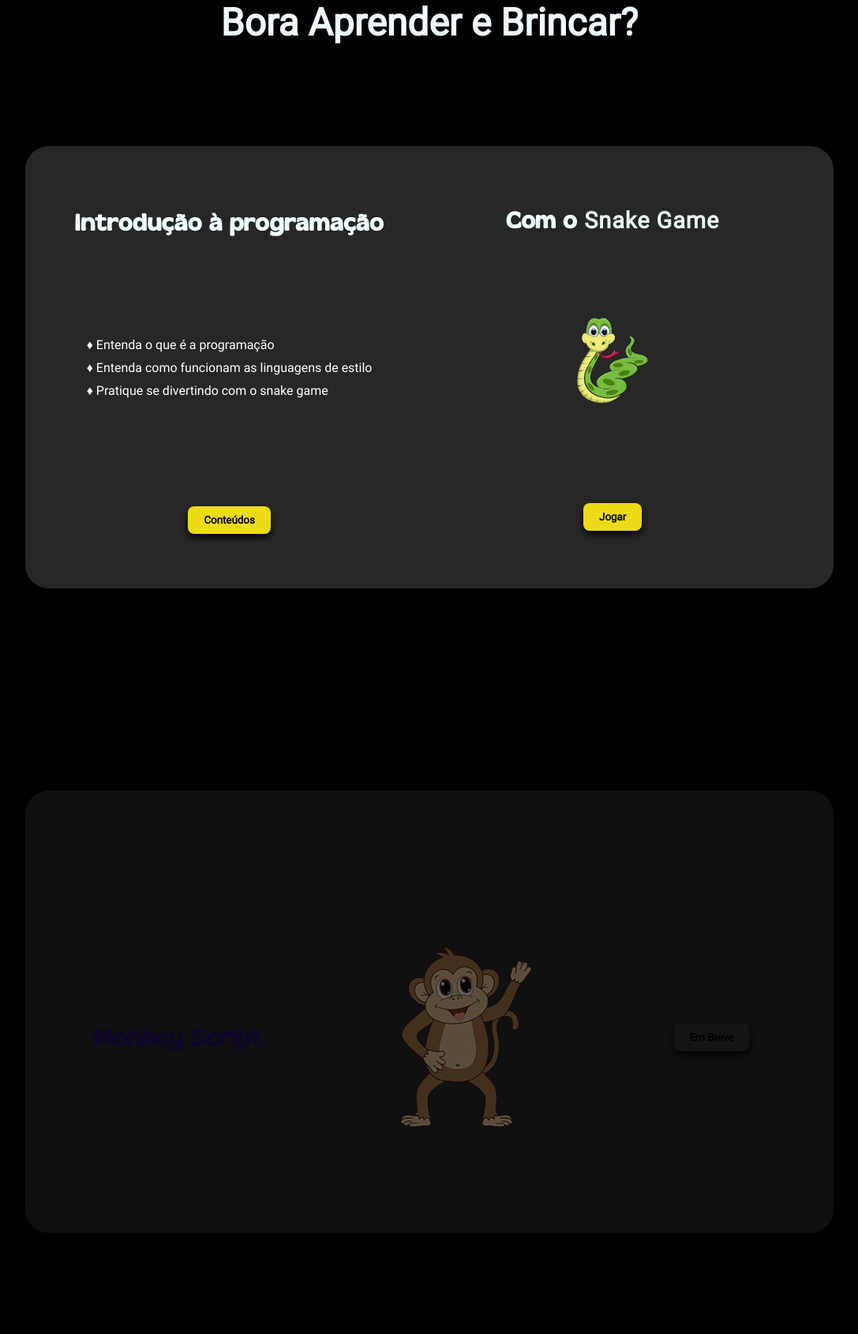
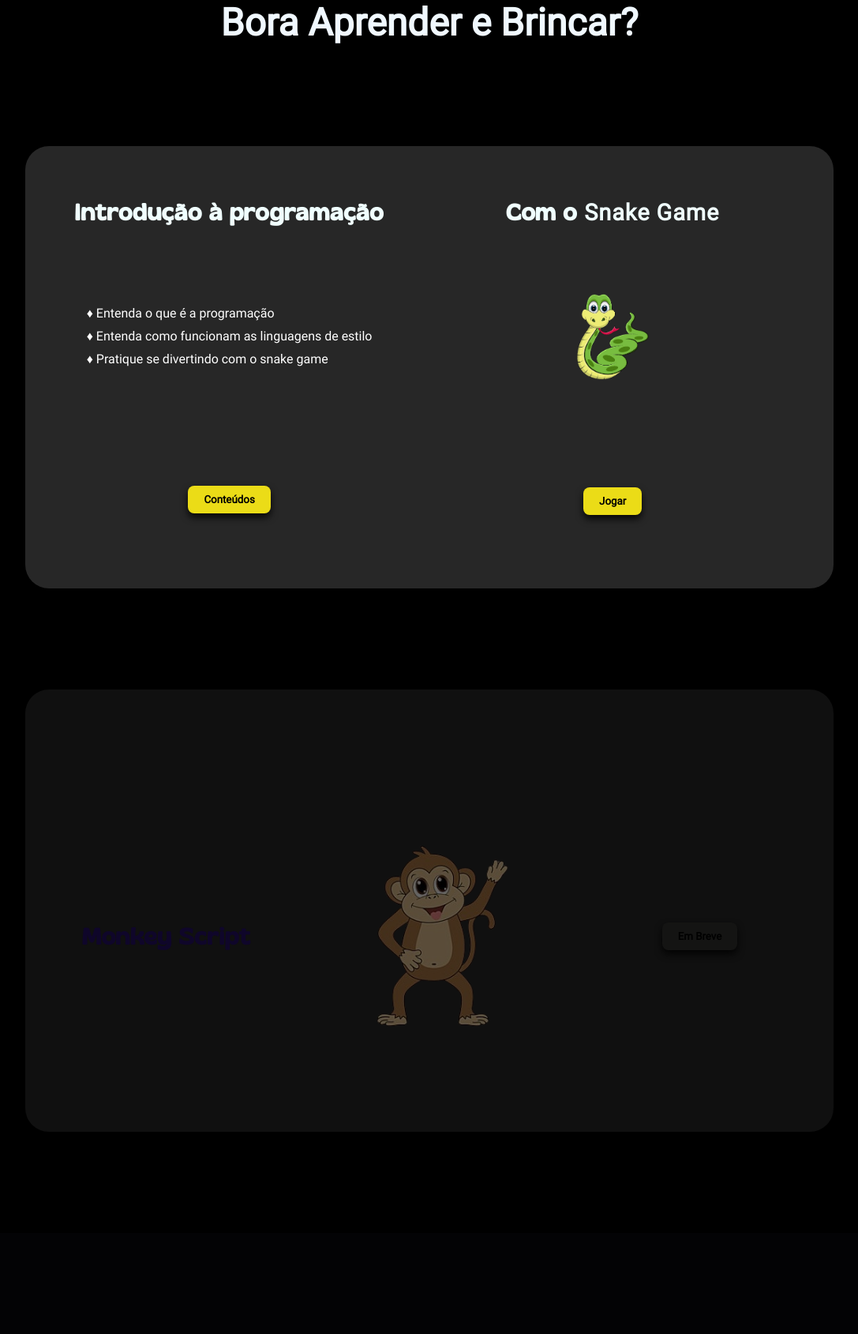
Before and after one commit to alibiohenrique/projeto-tcc, a PHP site: page /pages/select-game.php in a window 1280 px wide. Shown: the part 105-1794 px from the top of the page at 79% size, without its empty margins (96-1183 px from the left). After the commit the page ends 1538 px from the top, so only its background shows below. Run offline with PHP 8.4, Linux system fonts and the light colour scheme.

Commit message:
final adjustments

```diff
--- a/pages/select-game.php
+++ b/pages/select-game.php
@@ -25,7 +25,6 @@
     <?php include '../components/header/header.php'; ?>
 
     <main>
-        <section class="section">
         <div class="select-game-title">
             <h1>Bora Aprender e Brincar?</h1>
         </div>
@@ -57,7 +56,6 @@
                 Em Breve
             </button>
         </div>
-        </section>
     </main>
 </body>
 
--- a/styles/game.css
+++ b/styles/game.css
@@ -299,4 +299,10 @@ button svg:hover {
     background: #238d1d;
     border: none;
     font-size: 1.2rem;
+    margin-bottom: 50px;
 }
+
+.btn:hover{
+    color: #fff;
+    box-shadow: 0px 4px 30px rgba(122, 255, 126, 0.882);
+}
--- a/styles/profile.css
+++ b/styles/profile.css
@@ -172,3 +172,7 @@ h3 {
     color: var(--white);
     margin-top: 20px;
 }
+
+*, span, h2, h3{
+    color: #fff;
+}
--- a/styles/select-game.css
+++ b/styles/select-game.css
@@ -55,10 +55,12 @@ button{
         height: fit-content;
     }
     .card .game {
+        max-width: 95%;
         width: 100%;
         height: 40%;
     }
     .card .content {
+        max-width: 95%;
         width: 100%;
         height: 60%;
     }
@@ -106,6 +108,7 @@ button{
     cursor: pointer;
     box-shadow: 0px 5px 10px rgba(0, 0, 0, 0.845);
     border-radius: 8px;
+    margin: 50px;
 }
 
 .btn-exp:hover {
@@ -121,6 +124,7 @@ button{
     cursor: pointer;
     box-shadow: 0px 5px 10px rgba(0, 0, 0, 0.845);
     border-radius: 8px;
+    margin: 50px;
 }
 
 .btn-blocked:hover {
```
Also changed, not shown: components/configs/config.php (added, +16 -0 lines), pages/game.php (+10 -3 lines), 1 other file. Lines whose indentation alone changed are shown as unchanged.
